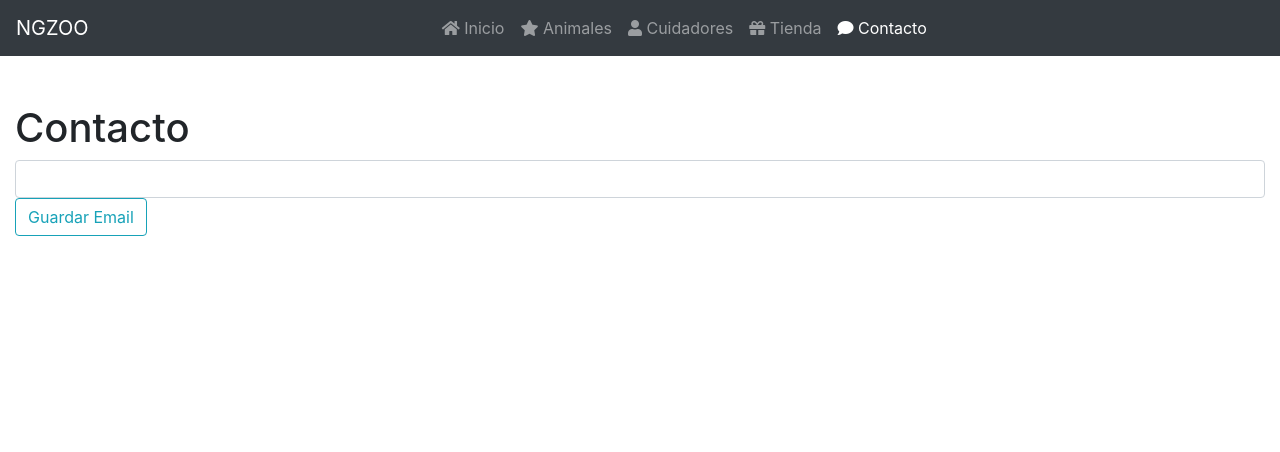
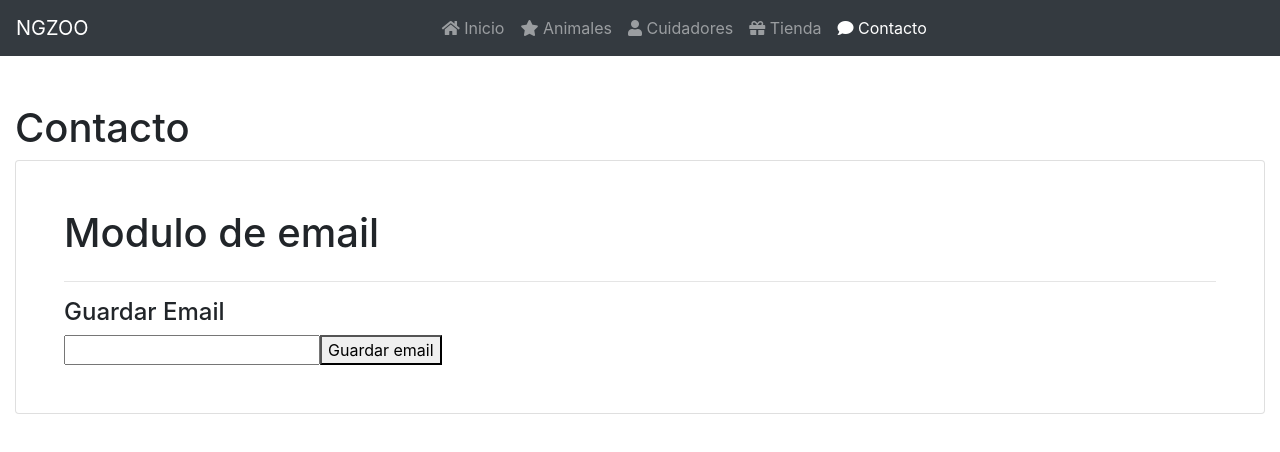
Before and after one commit to Hardy97/angularProjects, an Angular app: page /contact in a window 1280 px wide. Shown: the top 452 px of the page. Built offline with nearby package versions, Linux system fonts and the light colour scheme.

Commit message:
Crear Modulo Simple

```diff
--- a/src/app/app.module.ts
+++ b/src/app/app.module.ts
@@ -11,7 +11,8 @@ import { routing, appRoutingProviders } from './app.routing';
 import { KeepersComponent } from './components/keepers/keepers.component';
 import { ContactComponent } from './components/contact/contact.component';
 import { AnimalsComponent } from './components/animals/animals.component';
-
+// Importar nuestro nuevo modulo
+import { ModuloEmailModule } from './moduloemail/moduloemail.module';
 
 @NgModule({
   declarations: [
@@ -26,7 +27,8 @@ import { AnimalsComponent } from './components/animals/animals.component';
   imports: [
     BrowserModule,
     FormsModule,
-    routing
+    routing,
+    ModuloEmailModule
   ],
   providers: [
     appRoutingProviders
--- a/src/app/components/contact/contact.component.html
+++ b/src/app/components/contact/contact.component.html
@@ -1,4 +1,3 @@
 <h1>{{title}}</h1>
 
-<input class="form-control" type="text" [(ngModel)]="emailContacto" />
-<button (click)="guardarEmail()" class="btn btn-outline-info">Guardar Email</button>
+<app-main-email></app-main-email>
--- a/src/app/components/home/home.component.html
+++ b/src/app/components/home/home.component.html
@@ -15,3 +15,5 @@
         </p>
     </div>
 </div>
+<div class="clearfix"></div>
+<app-main-email></app-main-email>
--- a/src/app/components/tienda/tienda.component.ts
+++ b/src/app/components/tienda/tienda.component.ts
@@ -1,4 +1,5 @@
 import { Component } from '@angular/core';
+// import * as $ from 'jquery';
 
 @Component({
     selector: 'app-tienda',
--- /dev/null
+++ b/src/app/moduloemail/components/guardar-email/guardar-email.component.ts
@@ -0,0 +1,20 @@
+import { Component, OnInit, DoCheck } from '@angular/core';
+
+@Component({
+  selector: 'app-guardar-email',
+  template: `
+      <h4>{{title}}</h4>
+      <input type="text" [(ngModel)]="emailContacto"/>
+      <button (click)="guardarEmail()">Guardar email </button>
+  `
+})
+export class GuardarEmailComponent {
+
+  title = 'Guardar Email';
+  emailContacto: string;
+
+  guardarEmail() {
+    localStorage.setItem('emailContacto', this.emailContacto);
+  }
+
+}
--- /dev/null
+++ b/src/app/moduloemail/components/main-email/main-email.component.ts
@@ -0,0 +1,20 @@
+import { Component, OnInit, DoCheck } from '@angular/core';
+
+@Component({
+  selector: 'app-main-email',
+  template: `
+      <div class="card p-5">
+          <h1>{{title}}</h1>
+          <hr>
+          <app-mostrar-email></app-mostrar-email>
+          <app-guardar-email></app-guardar-email>
+      </div>
+  `
+})
+export class MainEmailComponent implements OnInit {
+  title = 'Modulo de email';
+
+  ngOnInit() {
+      console.log('Componente principal del modulo cargado');
+  }
+}
--- /dev/null
+++ b/src/app/moduloemail/components/mostrar-email/mostrar-email.component.ts
@@ -0,0 +1,32 @@
+import { Component, DoCheck, OnInit } from '@angular/core';
+
+@Component({
+  selector: 'app-mostrar-email',
+  template: `
+      <div *ngIf="emailContacto">
+          <h4>{{title}}</h4>
+          <strong>Email de contacto:</strong> {{emailContacto}}
+          <button (click)="borrarEmail()">Eliminar email de contacto</button>
+      </div>
+  `
+})
+export class MostrarEmailComponent implements DoCheck, OnInit {
+
+  // title = 'Curso de Angular 7 Avanzado: MEAN, JWT, Moodulos, Animaciones';
+  title = 'Mostrar Email';
+  emailContacto: string;
+
+  borrarEmail() {
+    localStorage.removeItem('emailContacto');
+    localStorage.clear();
+    this.emailContacto = null;
+  }
+
+  ngDoCheck() {
+    this.emailContacto = localStorage.getItem('emailContacto');
+  }
+
+  ngOnInit(): void {
+    this.emailContacto = localStorage.getItem('emailContacto');
+  }
+}
```
Also changed, not shown: src/app/moduloemail/moduloemail.module.ts (added, +22 -0 lines).
